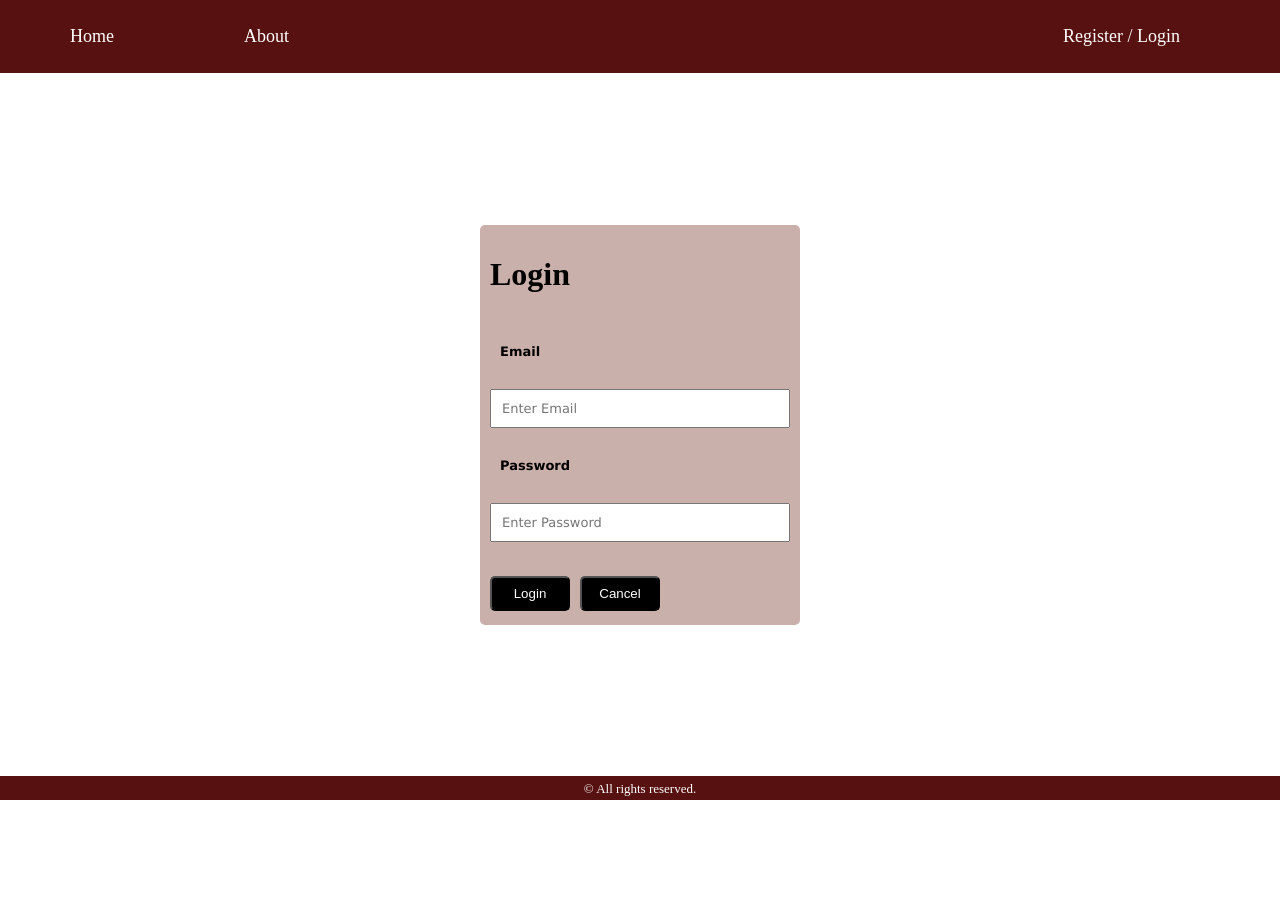
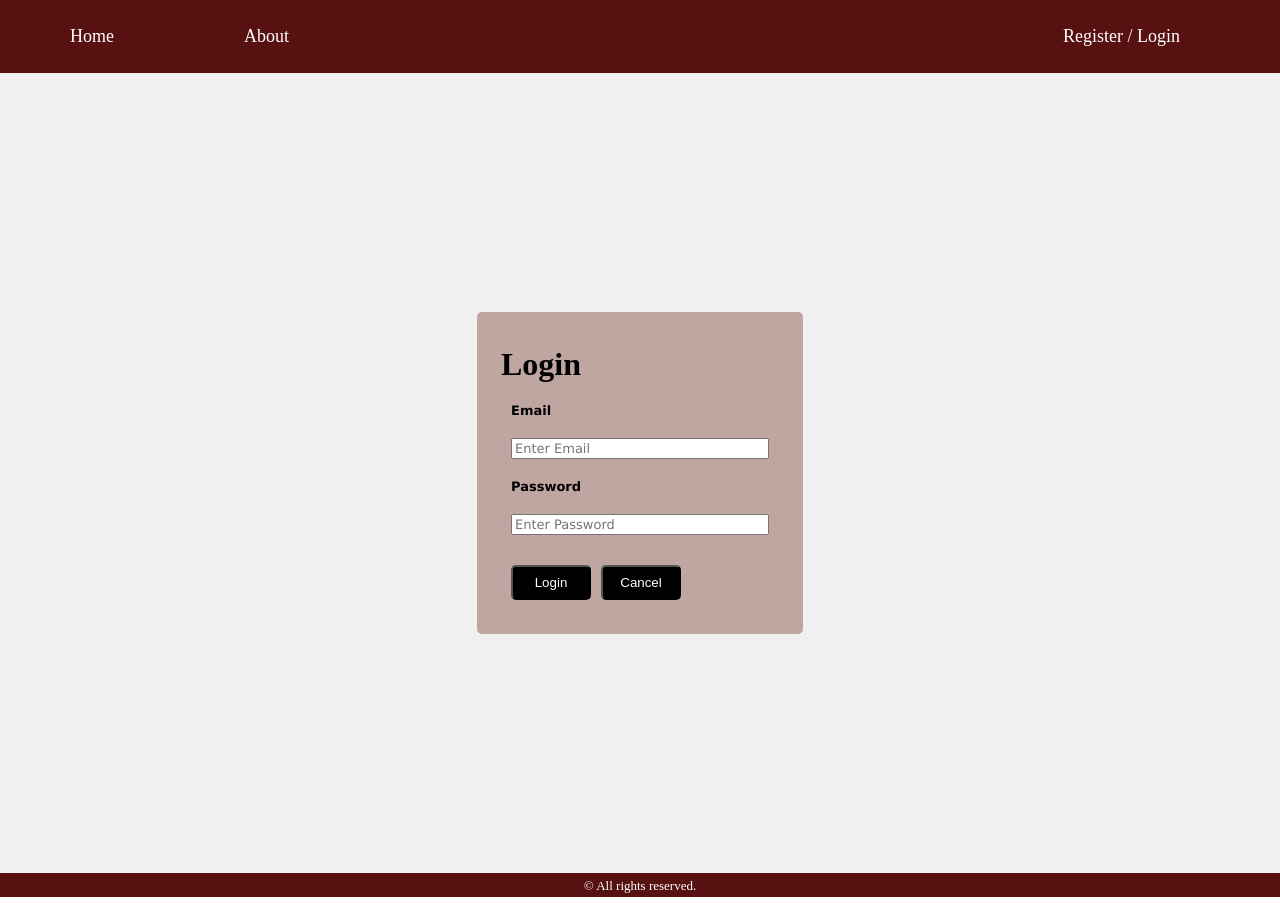
Before and after one commit to priyajana/LC-capstone-project-The-Bookshelf, a React (Vite) app in the folder front-end/: page /login in a window 1280 px wide. Before the commit the page ends 806 px from the top, so only its background shows below. Built offline with nearby package versions, Linux system fonts and the light colour scheme; no server answers.

Commit message:
Login form validation & style changes, Adding schema.sql

```diff
--- a/front-end/src/App.css
+++ b/front-end/src/App.css
@@ -189,3 +189,11 @@
 
     }
 }
+
+
+.custom-message {
+
+  font-size: 10px;
+  margin: 10px 0;
+
+}
--- a/front-end/src/components/Login/Login.css
+++ b/front-end/src/components/Login/Login.css
@@ -1,67 +1,53 @@
-.login-container{
-
+.login-container {
   display: flex;
   justify-content: center;
   align-items: center;
-  flex: 1;
-
+  min-height: 100vh; /* fills full screen */
+  background-color: #f0f0f0;
 }
 
 .login-ctr {
-  width:20rem;
-        /* background-color: rgba(214, 189, 144, 0.788); */
-        background-color:rgba(100, 23, 4, 0.336);
+  background-color: rgba(100, 23, 4, 0.336);
   border-radius: 5px;
   display: flex;
   flex-direction: column;
-         height: 25rem;
+  padding: 1.5rem;
+  width: fit-content; /* Dynamic width */
 }
 .loginbtn {
    width:5rem;
   background: black;
   margin-left:10px;
-  margin-top:1.5rem;
+
   border-radius: 5px;
   height: 35px;
   color:white;
 }
-.login-container label,.login-container input,.login-container p
-{
-  padding:10px;
+.login-container input,
+.login-container p {
+  width: 250px; /* Controls the input size */
   font-family: Verdana, Geneva, Tahoma, sans-serif;
   font-size: small;
-  margin-top:10px;
 
 }
  h1 {
-     padding:10px;
+  padding: 10px 0;
+  margin: 0;
 }
 
-.button-div{
+.button-div {
   display: flex;
   flex-direction: column;
+
 }
+
+
+
 button:hover {
   opacity: 0.8;
 }
 
-/* Extra styles for the cancel button */
-.cancelbtn {
- width:5rem;
-  background: black;
-  margin-left:10px;
-  margin-top:5px;
-  border-radius: 5px;
-  height: 35px;
-  background-color: #f44336;
-}
-
-/* Change styles for span and cancel button on extra small screens */
 @media screen and (max-width: 300px) {
-  span.psw {
-     display: block;
-     float: none;
-  }
   .cancelbtn {
     width: 100%;
   }
--- a/front-end/src/components/Login/Login.jsx
+++ b/front-end/src/components/Login/Login.jsx
@@ -5,6 +5,10 @@ import Custombutton from "../shared/Custombutton";
 import { Link } from "react-router-dom";
 import { useState } from 'react';
 import { useNavigate } from 'react-router-dom';
+import CustomMsg    from '../shared/CustomMsg';
+
+// This component handles the login functionality for the application
+// It allows users to enter their email and password, validates the input, and submits the data
 export default function Login() {
 
     const navigate = useNavigate();
@@ -14,7 +18,7 @@ export default function Login() {
     });
 
 
-    const [error, setError] = useState('');
+    const [errors, setErrors] = useState({});
     const handleChange = (e) => {
         setFormData({
             ...formData,
@@ -22,9 +26,33 @@ export default function Login() {
         });
     };
 
+    // Function to validate form data
+    // This function checks if the form data meets the required criteria
+    function validateForm(data){
+        const errors = {};
+
+
+        if (!data.email.trim()) {
+            errors.email = 'Email is required';
+        } else if (!/\S+@\S+\.\S+/.test(data.email)) {
+            errors.email = 'Email is invalid';
+        }
+
+
+        if (!data.password) {
+            errors.password = 'Password is required';
+        }
+
+        return errors;
+    }
+
+    // Function to handle form submission
+    // This function will be called when the form is submitted
     const handleSubmit = async (e) => {
         e.preventDefault();
-
+        const newErrors = validateForm(formData);
+        setErrors(newErrors);
+    if (Object.keys(newErrors).length === 0) {
         try {
             const response = await fetch('http://localhost:8080/user/login', {
                 method: 'POST',
@@ -48,12 +76,14 @@ export default function Login() {
 
             } else if (response.status === 401) {
                 const errorData = await response.text();
-                setError(errorData.message || 'Login failed.');
+                // Handle unauthorized access
+                setErrors({server: errorData.message || 'Invalid email or password' });
             }
         } catch (error) {
             console.error('Error:', error.message);
-            setError('An error occurred while logging in.');
+            setErrors({ ...errors, server: 'An error occurred while logging in.' });
         }
+    }
     };
 
     return (
@@ -64,16 +94,20 @@ export default function Login() {
        <h1>Login</h1>
 
             <label ><b>Email</b></label>
-            <input type="text" placeholder="Enter Email" name="email" required value={formData.email} onChange={handleChange}/>
+            <input type="text" placeholder="Enter Email" name="email"  onChange={handleChange} required/>
+            {errors.email && (
+                        <CustomMsg className="error-message" message={errors.email} customStyle={{ color: 'red' }} />
+                        )}
 
             <label ><b>Password</b></label>
-            <input type="password" placeholder="Enter Password" name="password" required value={formData.password} onChange={handleChange}/>
-
+            <input type="password" placeholder="Enter Password" name="password"   onChange={handleChange} required/>
+             {errors.password && (
+                        <CustomMsg className="error-message" message={errors.password} customStyle={{ color: 'red' }} />
+                        )}
             <div className='button_div'>
             <button className="loginbtn" type="submit">Login</button>
             <Link className="link-wrapper" key="back" to={`/`}><Custombutton className="cancelbtn"  buttonname="Cancel"/></Link>
-
-             {error && <span style={{ color: 'red',fontSize: '15px' }}>{error}</span>}
+             <CustomMsg message={errors.server} customStyle={{ color: 'red' }} />
             </div>
           </div>
 
--- /dev/null
+++ b/front-end/src/components/shared/CustomMsg.jsx
@@ -0,0 +1,7 @@
+export default function CustomMsg({message,customStyle}) {
+    return (
+        <div className="custom-message" style={customStyle}>
+           <p>{message}</p>
+        </div>
+    );
+}
```
Also changed, not shown: 2 other files (tests, documents, lock files or other folders). Lines whose indentation alone changed are shown as unchanged.
